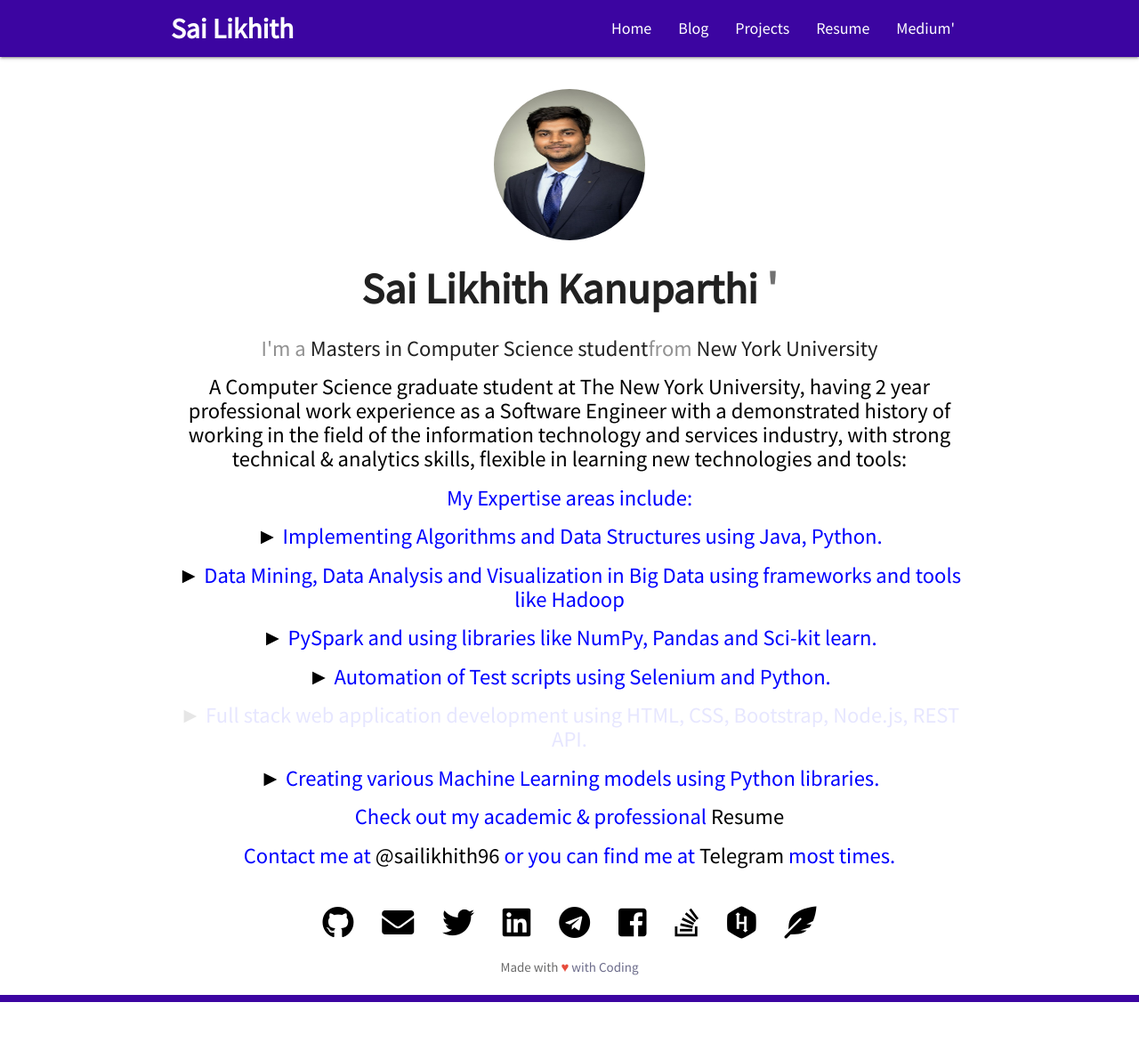
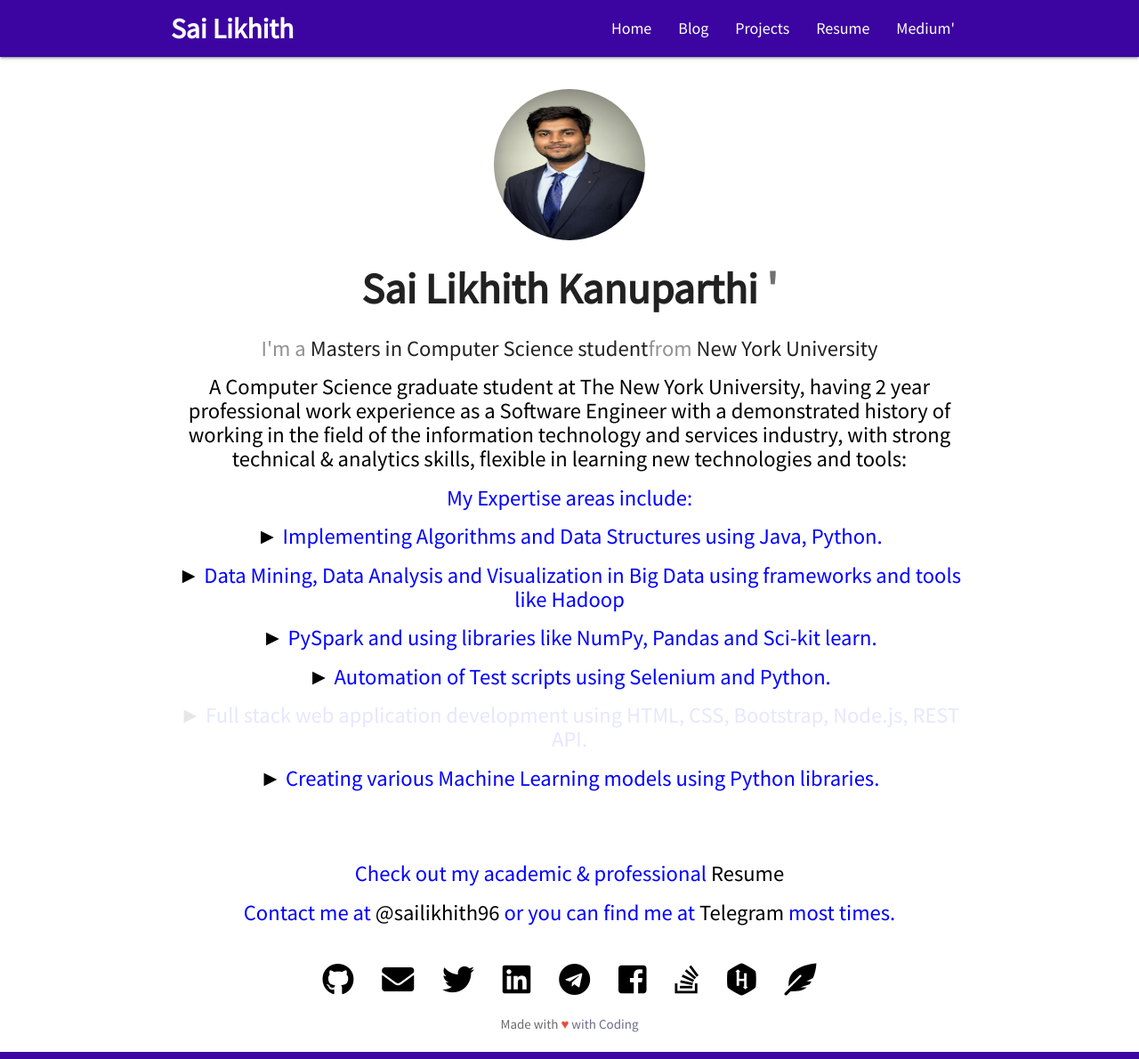
Before and after one commit to SaiLikhith7/Mywebsite, a Jekyll site: the page built from index.html, in a window 1280 px wide. Shown: the whole page at 89% size. Built offline with Jekyll 4.4.1, drawn with Linux system fonts in a browser that asks for light colours; nearby versions of some CDN libraries; before the commit the page ends 1126 px from its top, so only the background shows below that.

Commit message:
Update index.html

```diff
--- a/index.html
+++ b/index.html
@@ -32,7 +32,10 @@
       <h5 id= "test9"><span style="color:#000000;"> ► </span> Automation of Test scripts using Selenium and Python. </h5>
       <h5 id= "test6"><span style="color:#000000;"> ► </span> Full stack web application development using HTML, CSS, Bootstrap, Node.js, REST API. </h5>
       <h5 id= "test7"><span style="color:#000000;"> ► </span> Creating various Machine Learning models using Python libraries. </h5>
-    <h5 id="test10">
+    <br>
+        </br>
+
+      <h5 id="test10">
       Check out my academic &amp; professional
       <span class="hov"
         ><a href="{{ site.baseurl }}resume.html" target="_blank"
```
